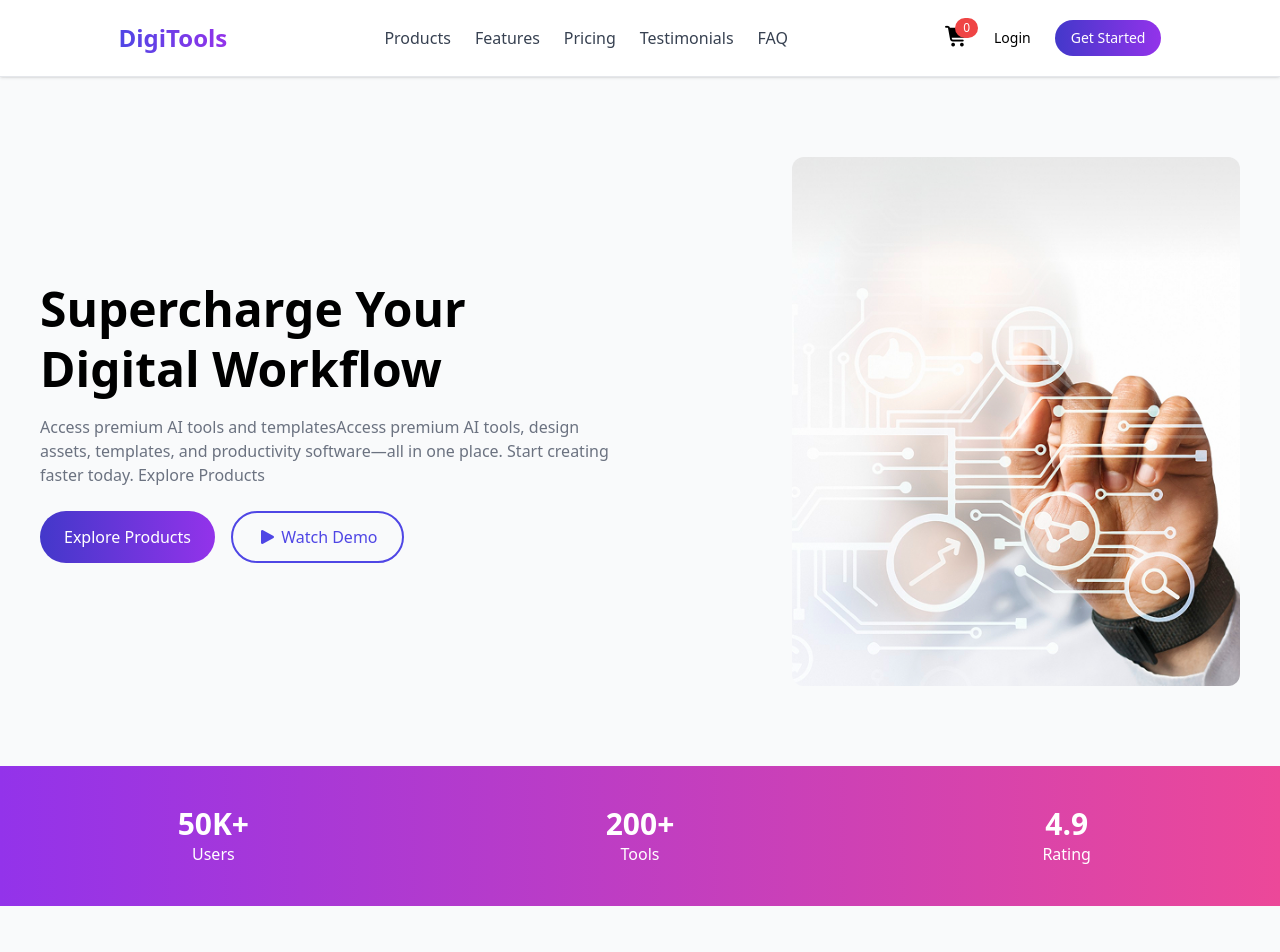
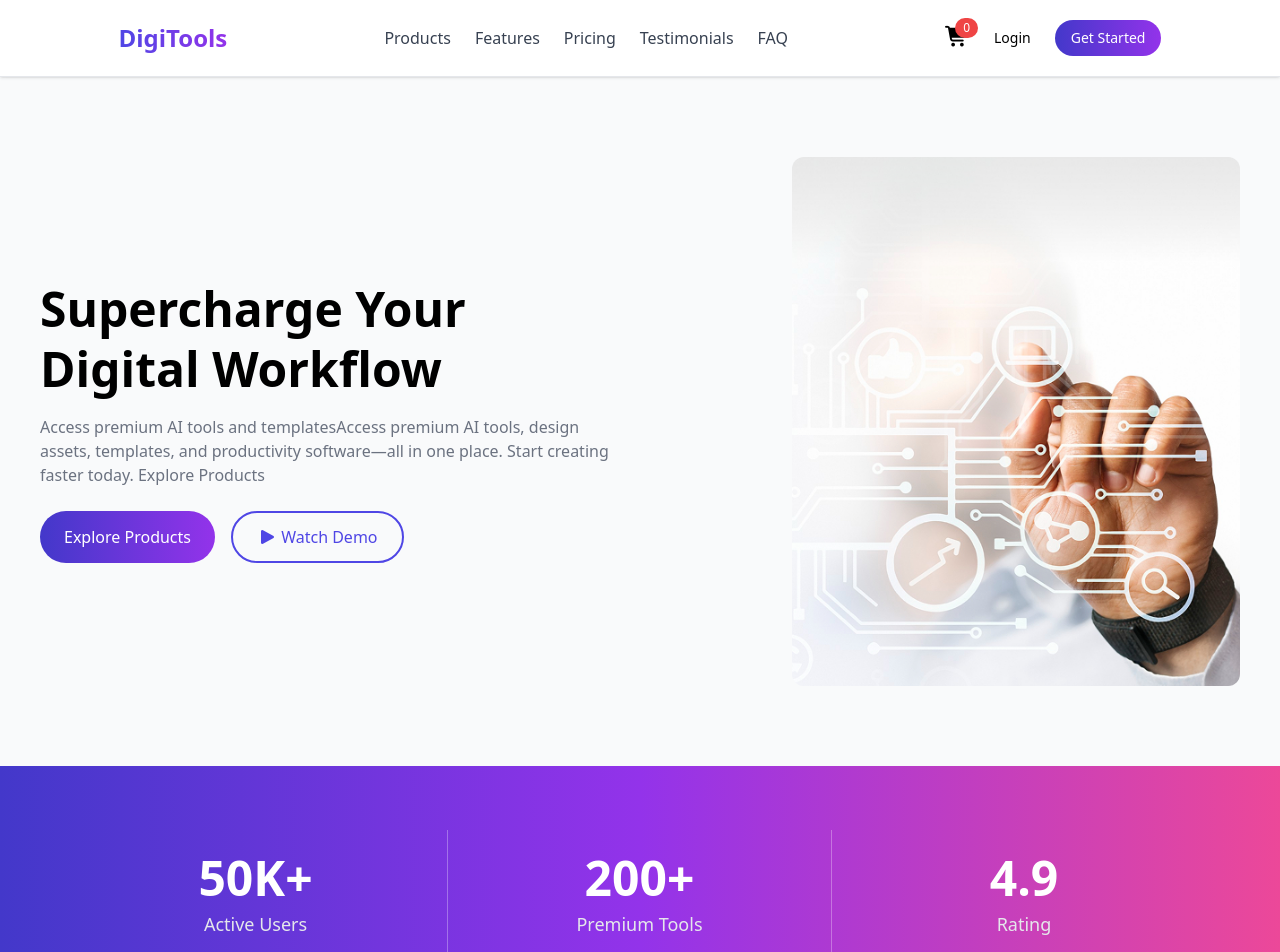
Before and after one commit to sumonsheikh0/digitools, a React (Vite) app: page / in a window 1280 px wide. Shown: the top 952 px of the page. Built offline with nearby package versions, Linux system fonts and the light colour scheme.

Commit message:
satus section update

```diff
--- a/src/App.jsx
+++ b/src/App.jsx
@@ -115,20 +115,31 @@ export default function App() {
       </section>
 
       {/* STATS */}
-      <section className="bg-gradient-to-r from-purple-600 to-pink-500 text-white grid grid-cols-3 text-center py-10">
-        <div>
-          <h2 className="text-3xl font-bold">50K+</h2>
-          <p>Users</p>
-        </div>
-        <div>
-          <h2 className="text-3xl font-bold">200+</h2>
-          <p>Tools</p>
-        </div>
-        <div>
-          <h2 className="text-3xl font-bold">4.9</h2>
-          <p>Rating</p>
-        </div>
-      </section>
+    <section className="bg-gradient-to-r from-indigo-700 via-purple-600 to-pink-500 text-white py-16">
+
+  <div className="max-w-6xl mx-auto grid grid-cols-1 md:grid-cols-3 text-center">
+
+
+    <div className="py-6 border-b md:border-b-0 md:border-r border-white/30">
+      <h2 className="text-5xl font-bold">50K+</h2>
+      <p className="mt-2 text-lg text-gray-200">Active Users</p>
+    </div>
+
+
+    <div className="py-6 border-b md:border-b-0 md:border-r border-white/30">
+      <h2 className="text-5xl font-bold">200+</h2>
+      <p className="mt-2 text-lg text-gray-200">Premium Tools</p>
+    </div>
+
+
+    <div className="py-6">
+      <h2 className="text-5xl font-bold">4.9</h2>
+      <p className="mt-2 text-lg text-gray-200">Rating</p>
+    </div>
+
+  </div>
+
+</section>
 
       {/* PRODUCTS TITLE */}
       <div className="text-center mt-16">
```
